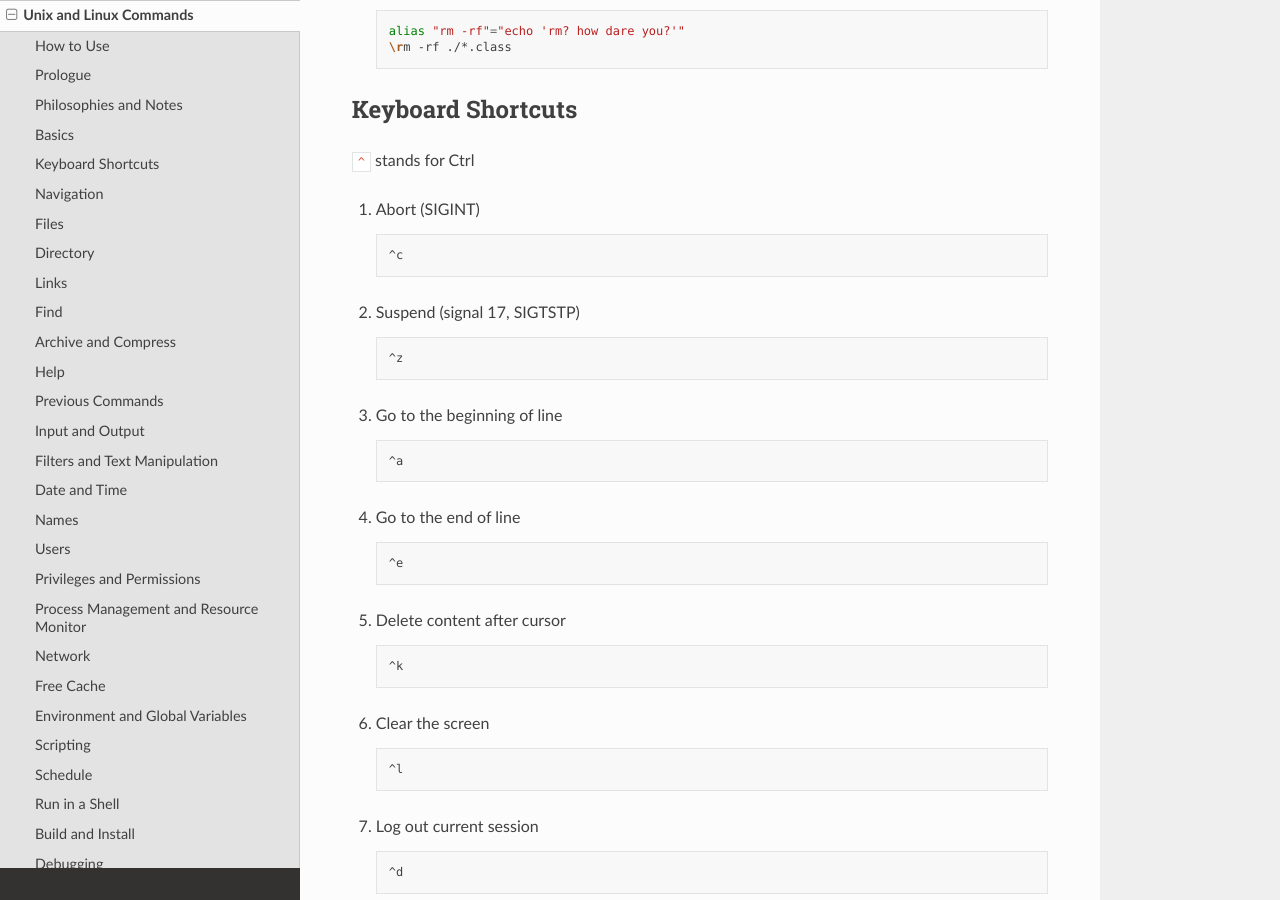
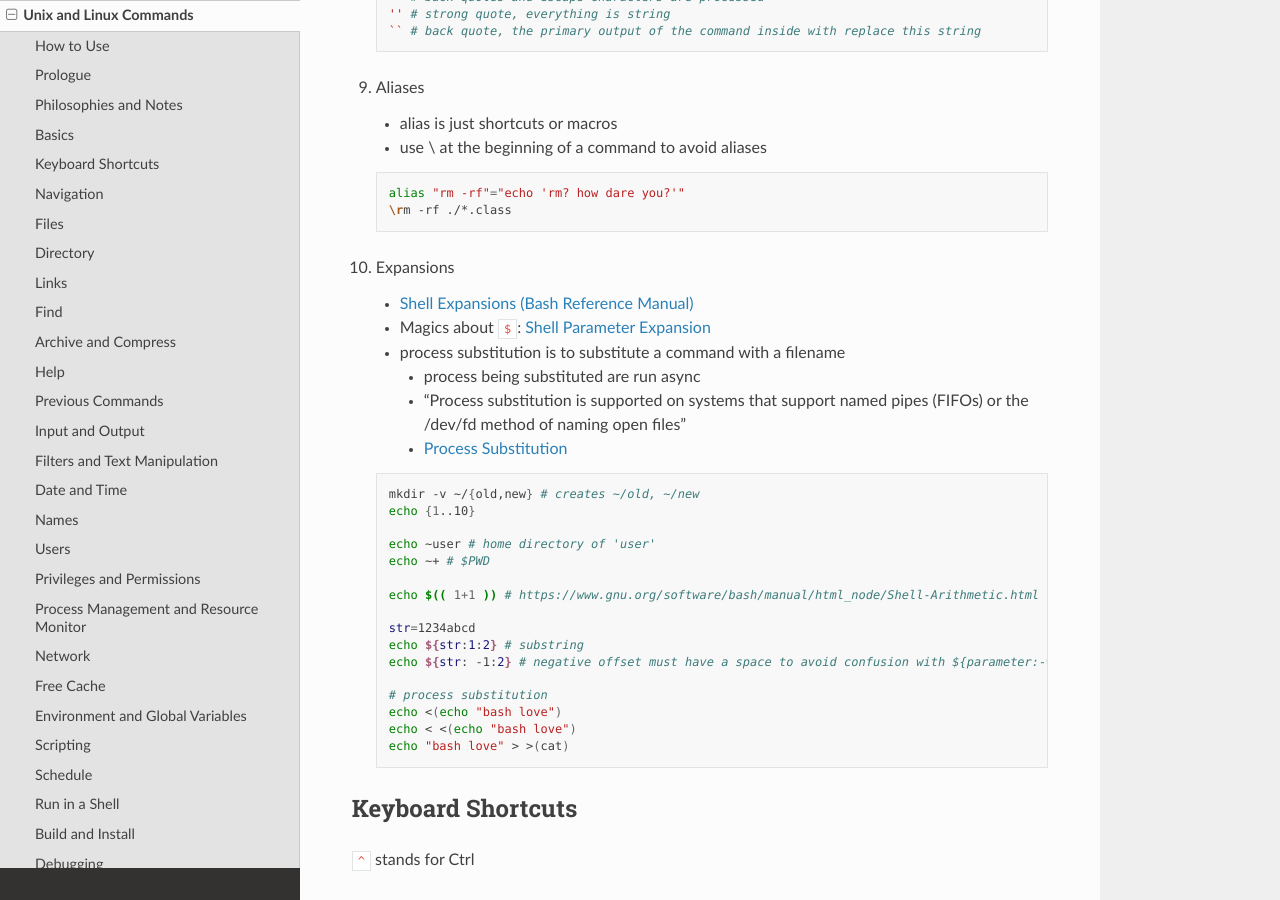
Before and after one commit to snowme34/snowme34.com, a Sphinx documentation site: the page built from docs/source/reference/commands/unix-and-linux-commands.md, in a window 1280 px wide and 900 px high, scrolled down 4568 px. Built offline with Sphinx 7.4.7 and the Read the Docs theme 2.0.0, drawn with Linux system fonts in a browser that asks for light colours; some of the changed text lies outside the part shown.

Commit message:
upate unix cmd

````diff
--- a/docs/source/reference/commands/unix-and-linux-commands.md
+++ b/docs/source/reference/commands/unix-and-linux-commands.md
@@ -96,6 +96,14 @@ builtin kill
 /bin/kill
 ```
 
+Always read manual for the most authoritative help
+
+* [GNU Coreutils: Common options](https://www.gnu.org/software/coreutils/manual/html_node/Common-options.html#Common-options)
+
+```bash
+man bash
+```
+
 ## Basics
 
 1. Open current path using GUI file explorer
@@ -216,6 +224,34 @@ builtin kill
     ```bash
     alias "rm -rf"="echo 'rm? how dare you?'"
     \rm -rf ./*.class
+    ```
+
+10. Expansions
+
+    * [Shell Expansions (Bash Reference Manual)](https://www.gnu.org/software/bash/manual/html_node/Shell-Expansions.html#Shell-Expansions)
+    * Magics about `$`: [Shell Parameter Expansion](https://www.gnu.org/software/bash/manual/html_node/Shell-Parameter-Expansion.html#Shell-Parameter-Expansion)
+    * process substitution is to substitute a command with a filename
+        * process being substituted are run async
+        * "Process substitution is supported on systems that support named pipes (FIFOs) or the /dev/fd method of naming open files"
+        * [Process Substitution](https://www.tldp.org/LDP/abs/html/process-sub.html)
+
+    ```bash
+    mkdir -v ~/{old,new} # creates ~/old, ~/new
+    echo {1..10}
+
+    echo ~user # home directory of 'user'
+    echo ~+ # $PWD
+
+    echo $(( 1+1 )) # https://www.gnu.org/software/bash/manual/html_node/Shell-Arithmetic.html
+
+    str=1234abcd
+    echo ${str:1:2} # substring
+    echo ${str: -1:2} # negative offset must have a space to avoid confusion with ${parameter:-word}
+
+    # process substitution
+    echo <(echo "bash love")
+    echo < <(echo "bash love")
+    echo "bash love" > >(cat)
     ```
 
 ## Keyboard Shortcuts
````
Also changed, not shown: other parts of docs/source/reference/commands/unix-and-linux-commands.md (+1 -1 lines).
